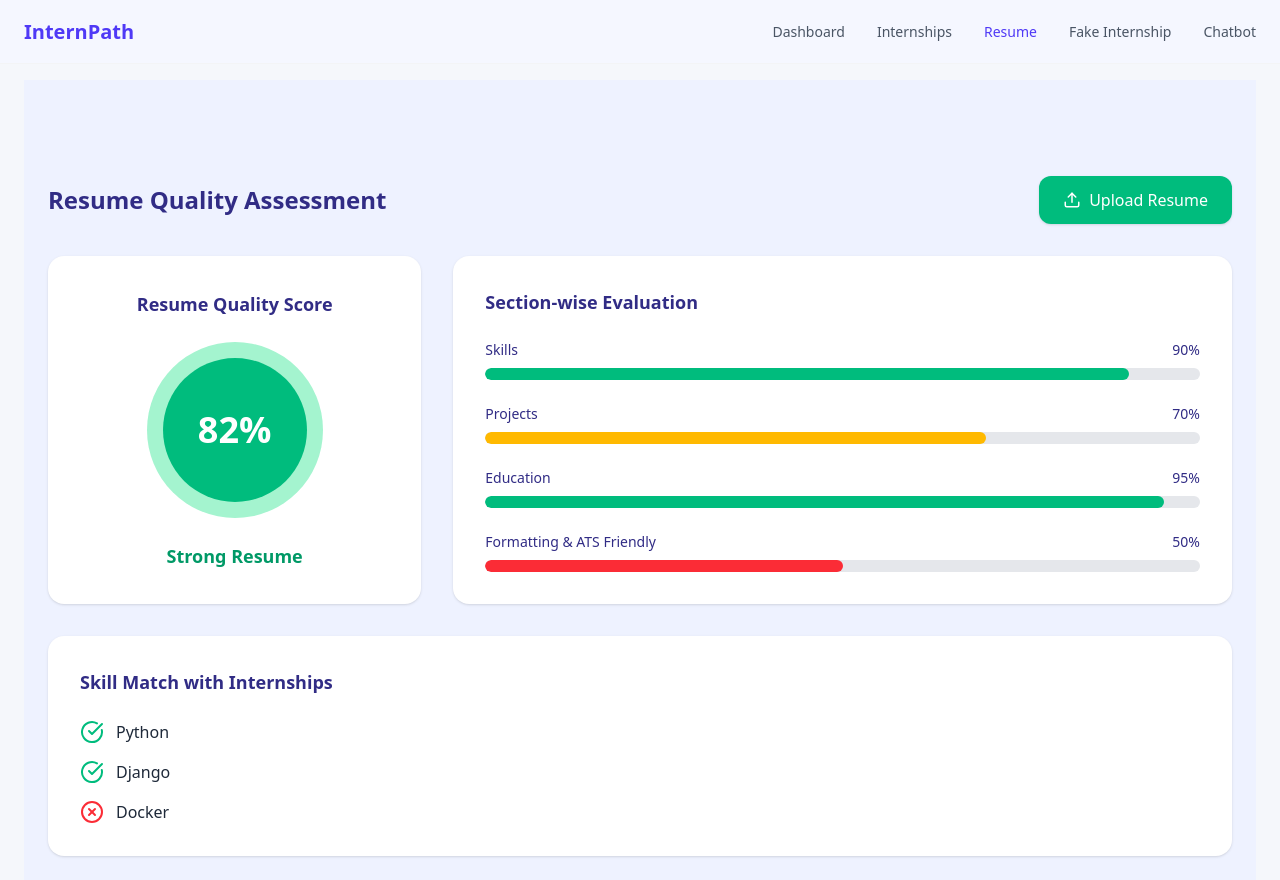
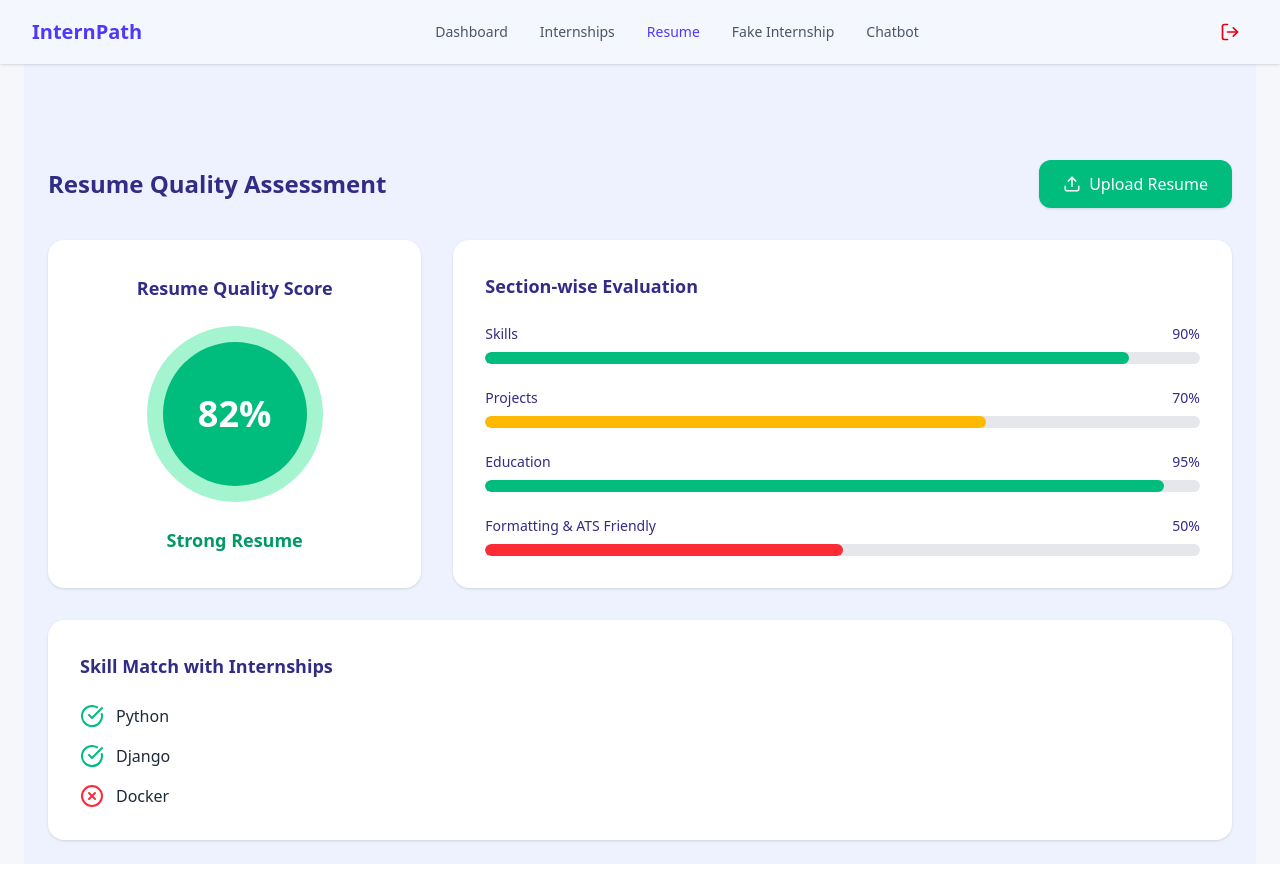
Before and after one commit to Abjithbk/InternPath-AI, a React (Vite) app in the folder intern-path-frontend/: page /resume in a window 1280 px wide. Built offline with nearby package versions, Linux system fonts and the light colour scheme.

Commit message:
Just polish the ui of navbar and debugg the usercontext file

```diff
--- a/intern-path-frontend/src/App.jsx
+++ b/intern-path-frontend/src/App.jsx
@@ -17,8 +17,8 @@ import { UserProvider } from "./context/UserContext.jsx";
 function App() {
   return (
     <div>
+      <Router basename="">
       <UserProvider>
-      <Router basename="">
           <Routes>
             <Route element={<AppLayout />}>
             <Route path="/dashboard" element={<Dashboard />} />
@@ -41,8 +41,8 @@ function App() {
               pauseOnHover
               draggable
             />
+      </UserProvider>
       </Router>
-      </UserProvider>
     </div>
   )
 }
--- a/intern-path-frontend/src/component/Navbar.jsx
+++ b/intern-path-frontend/src/component/Navbar.jsx
@@ -1,6 +1,7 @@
 import { NavLink, useLocation, useNavigate } from "react-router-dom";
-import { ArrowLeft } from "lucide-react";
-import React from "react";
+import { ArrowLeft, LogOut } from "lucide-react";
+import React, { useContext } from "react";
+import { UserContext } from "../context/UserContext";
 
 const navItems = [
   { name: "Dashboard", path: "/dashboard" },
@@ -13,14 +14,15 @@ const navItems = [
 const Navbar = () => {
   const location = useLocation();
   const navigate = useNavigate();
+  const { logout } = useContext(UserContext);
 
   const isChatbotPage = location.pathname === "/chatbot";
 
   return (
-    <nav className="fixed top-0 left-0 w-full h-16 bg-[#f5f7ff] border-b border-gray-100 z-50">
-      <div className="max-w-7xl mx-auto px-6 h-full flex items-center justify-between">
+    <nav className="fixed top-0 left-0 w-full h-16 bg-[#f5f7ff] shadow-sm z-50">
+      <div className="w-full px-8 h-full flex items-center justify-between">
 
-        {/* LEFT SIDE */}
+        {/* LEFT */}
         <div className="flex items-center gap-3">
           {isChatbotPage ? (
             <>
@@ -30,26 +32,26 @@ const Navbar = () => {
               >
                 <ArrowLeft className="w-5 h-5 text-indigo-600" />
               </button>
-              <h1 className="text-lg font-semibold text-indigo-600">
+              <span className="text-lg font-semibold text-indigo-600">
                 Chatbot
-              </h1>
+              </span>
             </>
           ) : (
-            <h1 className="text-xl font-bold text-indigo-600">
+            <span className="text-xl font-bold text-indigo-600">
               InternPath
-            </h1>
+            </span>
           )}
         </div>
 
-        {/* RIGHT SIDE */}
+        {/* CENTER NAV */}
         {!isChatbotPage && (
-          <div className="flex gap-8">
+          <div className="flex justify-center gap-8">
             {navItems.map((item) => (
               <NavLink
                 key={item.name}
                 to={item.path}
                 className={({ isActive }) =>
-                  `relative text-sm font-medium transition ${
+                  `relative text-sm font-medium transition whitespace-nowrap ${
                     isActive
                       ? "text-indigo-600"
                       : "text-gray-600 hover:text-indigo-600"
@@ -61,6 +63,20 @@ const Navbar = () => {
             ))}
           </div>
         )}
+
+        {/* RIGHT LOGOUT */}
+        <div className="flex justify-end">
+          {!isChatbotPage && (
+            <button
+              onClick={logout}
+              className="p-2 rounded-lg hover:bg-red-100 text-red-600"
+              title="Logout"
+            >
+              <LogOut className="w-5 h-5" />
+            </button>
+          )}
+        </div>
+
       </div>
     </nav>
   );
--- a/intern-path-frontend/src/context/UserContext.jsx
+++ b/intern-path-frontend/src/context/UserContext.jsx
@@ -1,29 +1,45 @@
 import {createContext,useState,useEffect} from "react"
 import {jwtDecode} from "jwt-decode"
 import React from "react";
+import {useNavigate} from "react-router-dom"
 export const UserContext = createContext();
 
 export const UserProvider = ({children}) => {
+    const navigate = useNavigate()
     const [user,setUser] = useState(null)
+    const [loading,setLoading] = useState(true)
 
     useEffect(()=> {
 
         const token = localStorage.getItem("access_token");
         console.log(token)
         if(token) {
+            try {
                 const decoded = jwtDecode(token)
                 console.log(decoded)
                 setUser({
                     id:decoded.sub,
                     name:decoded.username
                 })
-            console.log(user)
             }
+            catch(err) {
+                console.log("Invalid token");
+                setUser(null)
+            }
+
+        }
+        setLoading(false)
 
     },[])
 
+    const logout = () => {
+        localStorage.removeItem("access_token");
+        setUser(null)
+        navigate("/login")
+    }
+
     return (
-        <UserContext.Provider value={{user,setUser}} >
+        <UserContext.Provider value={{user,setUser,loading,logout}} >
             {children}
 
         </UserContext.Provider>
--- a/intern-path-frontend/src/layouts/AppLayout.jsx
+++ b/intern-path-frontend/src/layouts/AppLayout.jsx
@@ -6,8 +6,8 @@ const AppLayout = () => {
   return (
     <>
       <Navbar />
-      <main className="pt-20 min-h-screen bg-[#f5f7fb] overflow-x-hidden">
-        <div className="max-w-7xl mx-auto px-6">
+      <main className="pt-16 min-h-screen bg-[#f5f7fb] overflow-x-hidden">
+        <div className="max-w-7xl mx-auto px-6 ">
           <Outlet />
         </div>
       </main>
--- a/intern-path-frontend/src/pages/Dashboard.jsx
+++ b/intern-path-frontend/src/pages/Dashboard.jsx
@@ -17,7 +17,7 @@ const Dashboard = () => {
    const [showProjectForm, setShowProjectForm] = useState(false);
 
   const [techInput,setTechInput] = useState("");
-  const {user} = useContext(UserContext)
+  const {user,loading} = useContext(UserContext)
   useEffect(() => {
      const fetchUserProfile =async () => {
       try {
@@ -88,7 +88,7 @@ const Dashboard = () => {
             </div>
 
             <div>
-              <h2 className="text-3xl font-semibold">{user?.name}</h2>
+              <h2 className="text-3xl font-semibold">{user?.name || "_"}</h2>
               <p className="text-indigo-100 mt-1">
                 {profile.year}rd Year &nbsp; • &nbsp; {profile.course}
               </p>
```
Also changed, not shown: 1 other file (tests, documents, lock files or other folders). Lines whose indentation alone changed are shown as unchanged.
